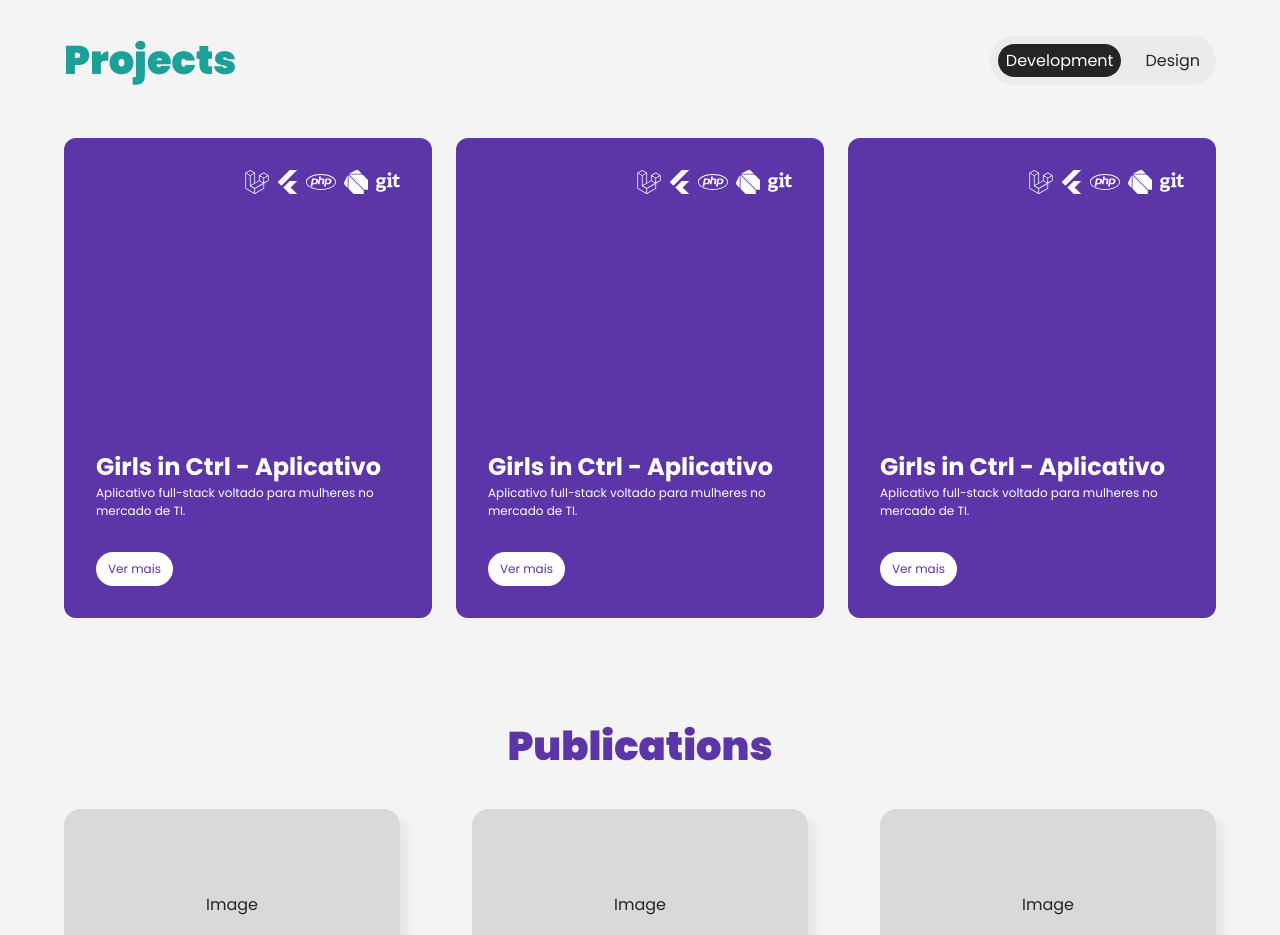
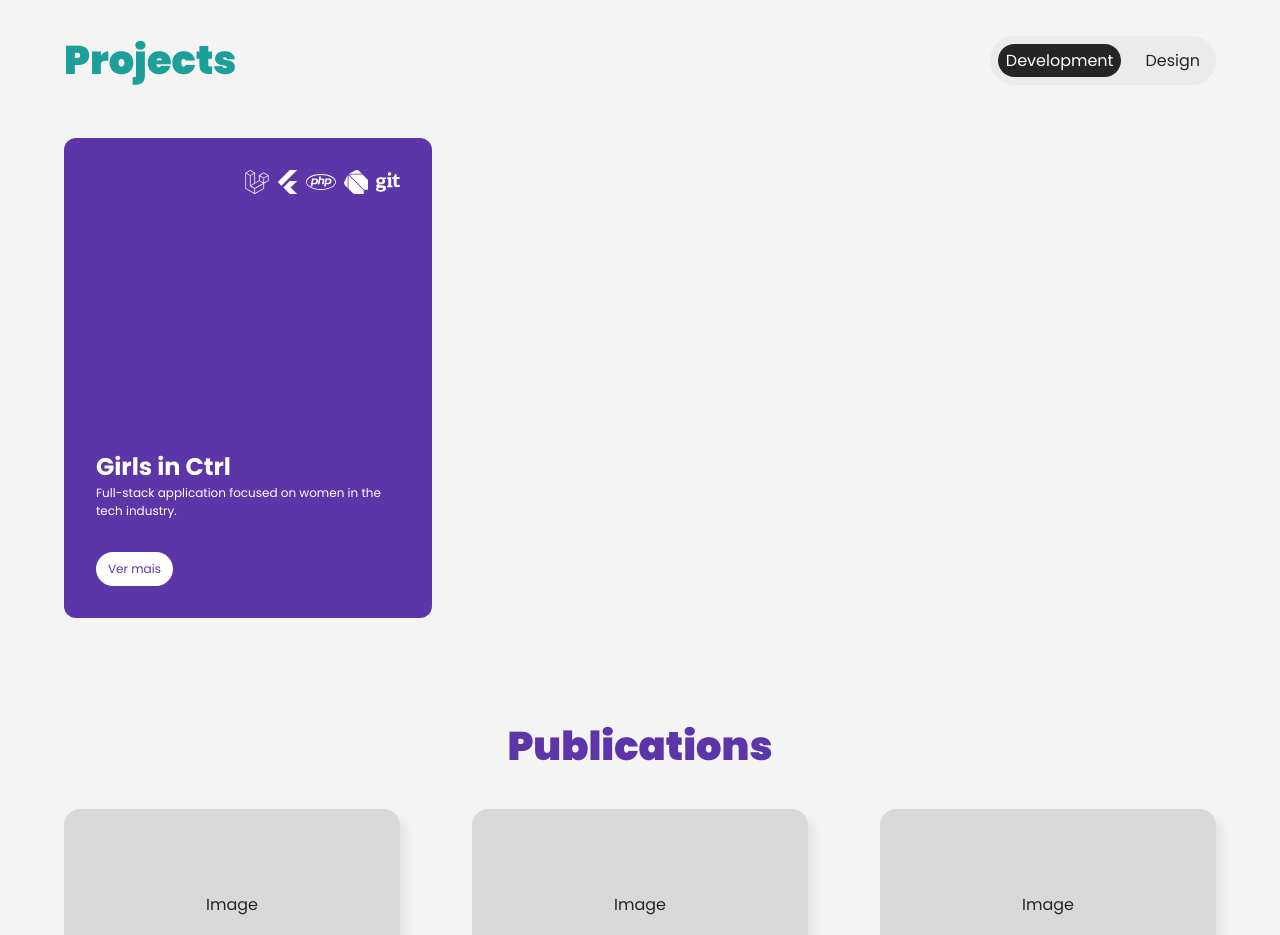
Before and after one commit to marialmeida1/web-portfolio-marialmeida1, a Next.js app: page /en in a window 1280 px wide. Shown: the part 1800-2735 px from the top of the page. Built offline with nearby package versions, Linux system fonts and the light colour scheme.

Commit message:
feat: map card this projects

```diff
--- a/src/components/home/Projects.tsx
+++ b/src/components/home/Projects.tsx
@@ -1,4 +1,5 @@
 // Styles
+import { generateProjectsInfosContent } from "@/src/utils/GenerateProjectsInfosContent";
 import style from "./Projects.module.css"
 
 // Componentes
@@ -13,6 +14,9 @@ interface ProjectsProps {
 }
 
 export default function Projects({content}: ProjectsProps) {
+
+    const projectsInfosContent = generateProjectsInfosContent();
+
     return (
         <section className={`container ${style.projects}`}>
             <div className={style.projects__header}>
@@ -21,9 +25,9 @@ export default function Projects({content}: ProjectsProps) {
             </div>
 
             <div className={style.projects__line}>
-                <CardProjects />
-                <CardProjects />
-                <CardProjects />
+                {projectsInfosContent.projects.map((item, index) => (
+                    <CardProjects key={index} content={item}/>
+                ))}
             </div>
         </section>
     );
--- a/src/components/home/projects/CardProjects.tsx
+++ b/src/components/home/projects/CardProjects.tsx
@@ -5,7 +5,14 @@ import style from './CardProjects.module.css';
 import { FontAwesomeIcon } from '@fortawesome/react-fontawesome';
 import { faLaravel, faFlutter, faPhp, faDartLang, faGit } from '@fortawesome/free-brands-svg-icons';
 
-export default function CardProjects() {
+// Language
+import { CardProjectsContent } from '@/src/types/CardProjectsContent'
+
+interface CardProjectsProps {
+    content: CardProjectsContent
+}
+
+export default function CardProjects({ content }: CardProjectsProps) {
     return (
         <article className={style.cardprojects}>
             <div className={style.cardprojects__icons}>
@@ -18,8 +25,8 @@ export default function CardProjects() {
 
             <div className={style.cardprojects__infos}>
                 <div>
-                    <h2>Girls in Ctrl - Aplicativo</h2>
-                    <p>Aplicativo full-stack voltado para mulheres no mercado de TI.</p>
+                    <h2>{content.title}</h2>
+                    <p>{content.description_card}</p>
                 </div>
 
                 <div className={style.cardprojects__btn}>Ver mais</div>
--- /dev/null
+++ b/src/types/CardProjectsContent.ts
@@ -0,0 +1,9 @@
+export interface CardProjectsContent {
+    banner_card: string;
+    color_page: string;
+    title: string;
+    description_card: string;
+    description_page: string;
+    icons: string[];
+    description_learned: string;
+}
--- /dev/null
+++ b/src/utils/GenerateProjectsInfosContent.ts
@@ -0,0 +1,18 @@
+import { useTranslations } from 'next-intl';
+import { CardProjectsContent } from '@/src/types/CardProjectsContent';
+
+export const generateProjectsInfosContent = (): { projects: CardProjectsContent[] } => {
+    const t = useTranslations();
+
+    return {
+        projects: t.raw('projects').map((project: any) => ({
+            banner_card: project.banner_card,
+            color_page: project.color_page,
+            title: project.title,
+            description_card: project.description_card,
+            description_page: project.description_page,
+            icons: project.icons,
+            description_learned: project.description_learned,
+        }))
+    };
+};
```
Also changed, not shown: src/types/ProjectsInfosContent.ts (added, +7 -0 lines).
